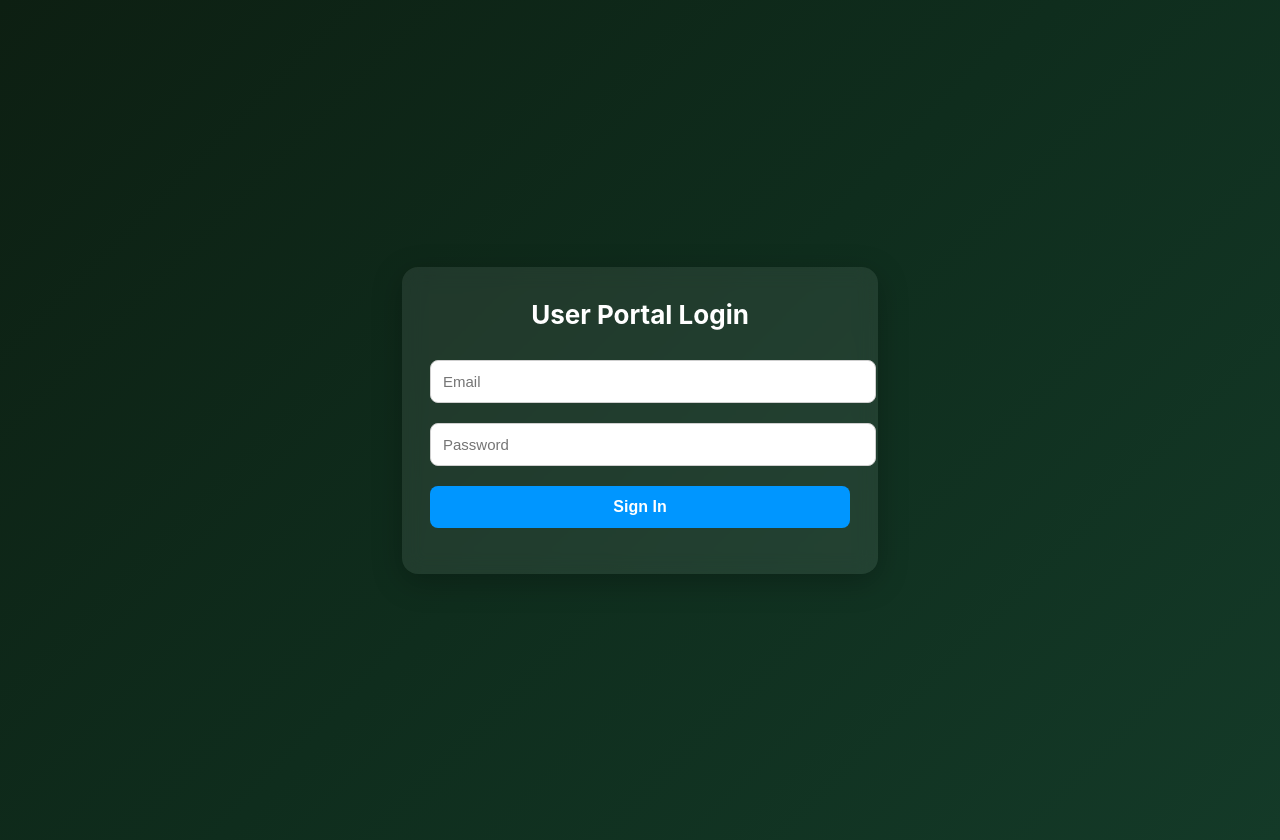
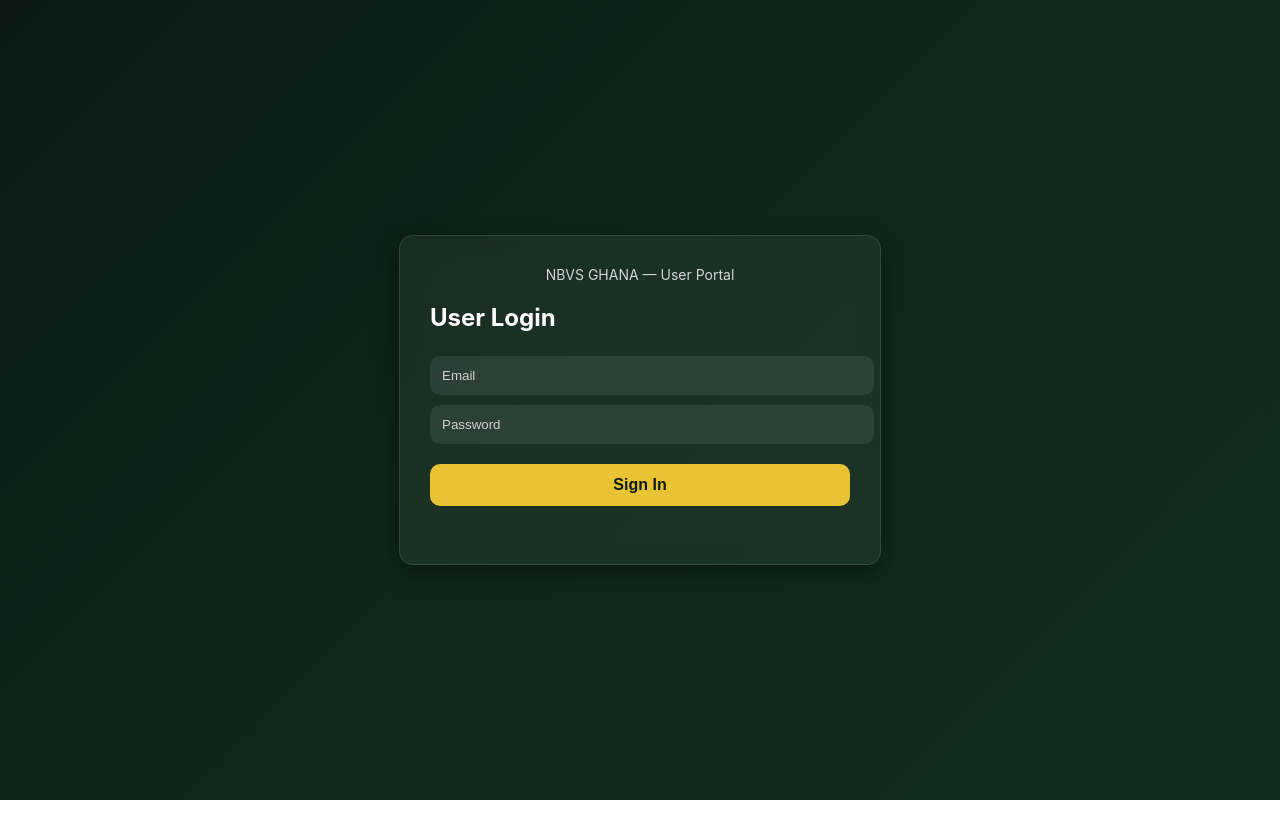
Before and after one commit to kobbysambrew-tech/nbvs-mvp, a website: page user_login.html in a window 1280 px wide. After the commit the page ends 800 px from the top, so only its background shows below. Drawn offline with Linux system fonts and the light colour scheme; no server answers.

Commit message:
Update user_login.html

```diff
--- a/user_login.html
+++ b/user_login.html
@@ -1,87 +1,103 @@
 <!DOCTYPE html>
 <html lang="en">
 <head>
-<meta charset="UTF-8">
-<meta name="viewport" content="width=device-width,initial-scale=1">
-<title>User Portal Login — NBVS</title>
+<meta charset="utf-8" />
+<meta name="viewport" content="width=device-width, initial-scale=1" />
+<title>User Portal Login</title>
 
 <style>
   body {
-    margin:0;
-    font-family:"Inter", sans-serif;
-    background: linear-gradient(135deg, #0d1f12, #0f2d1d, #143a28);
-    height:100vh;
-    display:flex;
-    justify-content:center;
-    align-items:center;
-    padding:20px;
-    color:#fff;
+    margin: 0;
+    font-family: "Inter", sans-serif;
+    background: linear-gradient(135deg, #0a1a12, #0f2718, #102d1c);
+    color: white;
+    height: 100vh;
+    display: flex;
+    align-items: center;
+    justify-content: center;
   }
 
   .card {
-    width:100%;
-    max-width:420px;
-    background: rgba(255,255,255,0.08);
+    width: 92%;
+    max-width: 420px;
+    background: rgba(255,255,255,0.05);
     backdrop-filter: blur(10px);
-    border-radius:16px;
-    padding:32px 28px;
-    box-shadow:0 8px 30px rgba(0,0,0,0.25);
+    padding: 30px;
+    border-radius: 14px;
+    box-shadow: 0 8px 25px rgba(0,0,0,0.4);
+    border: 1px solid rgba(255,255,255,0.1);
   }
 
-  h1 {
-    margin:0 0 20px;
-    font-size:26px;
-    font-weight:700;
-    text-align:center;
+  h2 {
+    margin-bottom: 14px;
+    font-weight: 700;
   }
 
   input {
-    width:100%;
-    padding:12px;
-    margin:10px 0;
-    border-radius:8px;
-    border:1px solid #cfcfcf;
-    background:#fff;
-    font-size:15px;
-    color:#222;
+    width: 100%;
+    padding: 12px;
+    margin-top: 10px;
+    background: rgba(255,255,255,0.08);
+    border: none;
+    border-radius: 10px;
+    color: white;
+    outline: none;
+  }
+
+  input::placeholder {
+    color: #cfcfcf;
   }
 
   button {
-    width:100%;
-    padding:12px;
-    margin-top:10px;
-    background:#0096ff;
-    border:none;
-    border-radius:8px;
-    font-size:16px;
-    font-weight:700;
-    cursor:pointer;
-    color:#fff;
-    transition:0.2s;
-  }
-  button:hover {
-    background:#007fe0;
+    width: 100%;
+    padding: 12px;
+    margin-top: 20px;
+    background: #e9c334;
+    border: none;
+    border-radius: 10px;
+    font-weight: 700;
+    font-size: 16px;
+    color: #0f1a12;
+    cursor: pointer;
+    transition: 0.2s;
   }
 
-  .note { margin-top:14px; font-size:14px; text-align:center; color:#ddd; }
+  button:hover {
+    background: #f5d24d;
+  }
+
+  .note {
+    margin-top: 10px;
+    font-size: 14px;
+    color: #ffb84d;
+    min-height: 18px;
+  }
+
+  .top-title {
+    text-align: center;
+    margin-bottom: 18px;
+    font-size: 14px;
+    opacity: 0.8;
+  }
 </style>
 </head>
 
 <body>
+  <div class="card">
+    <div class="top-title">NBVS GHANA — User Portal</div>
+    <h2>User Login</h2>
 
-<div class="card">
-  <h1>User Portal Login</h1>
-
-  <input id="email" placeholder="Email">
-  <input id="password" type="password" placeholder="Password">
+    <input id="email" placeholder="Email" autocomplete="username">
+    <input id="password" type="password" placeholder="Password" autocomplete="current-password">
 
     <button id="btn-login">Sign In</button>
+
     <div class="note" id="note"></div>
   </div>
 
 <script type="module">
 import { initializeApp } from "https://www.gstatic.com/firebasejs/10.11.0/firebase-app.js";
-  import { getAuth, signInWithEmailAndPassword, onAuthStateChanged } from "https://www.gstatic.com/firebasejs/10.11.0/firebase-auth.js";
+import { getAuth, signInWithEmailAndPassword } from "https://www.gstatic.com/firebasejs/10.11.0/firebase-auth.js";
 import { getFirestore, doc, getDoc } from "https://www.gstatic.com/firebasejs/10.11.0/firebase-firestore.js";
 
 const firebaseConfig = {
@@ -98,34 +114,40 @@
 const db = getFirestore(app);
 
 document.getElementById("btn-login").onclick = async () => {
+  const emailV = email.value.trim();
+  const passV = password.value.trim();
+  const note = document.getElementById("note");
   note.textContent = "";
-    const email = email.value.trim();
-    const pwd = password.value.trim();
 
-    try {
-      await signInWithEmailAndPassword(auth, email, pwd);
-    } catch(err) {
-      note.textContent = err.message;
-    }
-  };
-
-  onAuthStateChanged(auth, async user => {
-    if (!user) return;
-
-    const d = await getDoc(doc(db,"users",user.uid));
-    if (!d.exists()) return note.textContent = "Account not found.";
-
-    const role = (d.data().role || "").toLowerCase();
-
-    if (role !== "user") {
-      note.textContent = "Not a user account.";
-      auth.signOut();
+  if (!emailV || !passV) {
+    note.textContent = "Enter your email and password.";
     return;
   }
 
-    window.location.href = "user.html";
-  });
+  try {
+    const cred = await signInWithEmailAndPassword(auth, emailV, passV);
+    const user = cred.user;
+
+    const uDoc = await getDoc(doc(db, "users", user.uid));
+    if (!uDoc.exists()) {
+      note.textContent = "Account not found.";
+      return;
+    }
+
+    const role = (uDoc.data().role || "").toLowerCase();
+
+    if (role !== "user") {
+      note.textContent = "This portal is for normal users only.";
+      return;
+    }
+
+    // Redirect user
+    window.location.href = "user-dashboard.html";
+
+  } catch (err) {
+    note.textContent = err.message || "Login failed.";
+  }
+};
 </script>
-
 </body>
 </html>
```
Lines whose indentation alone changed are shown as unchanged.
